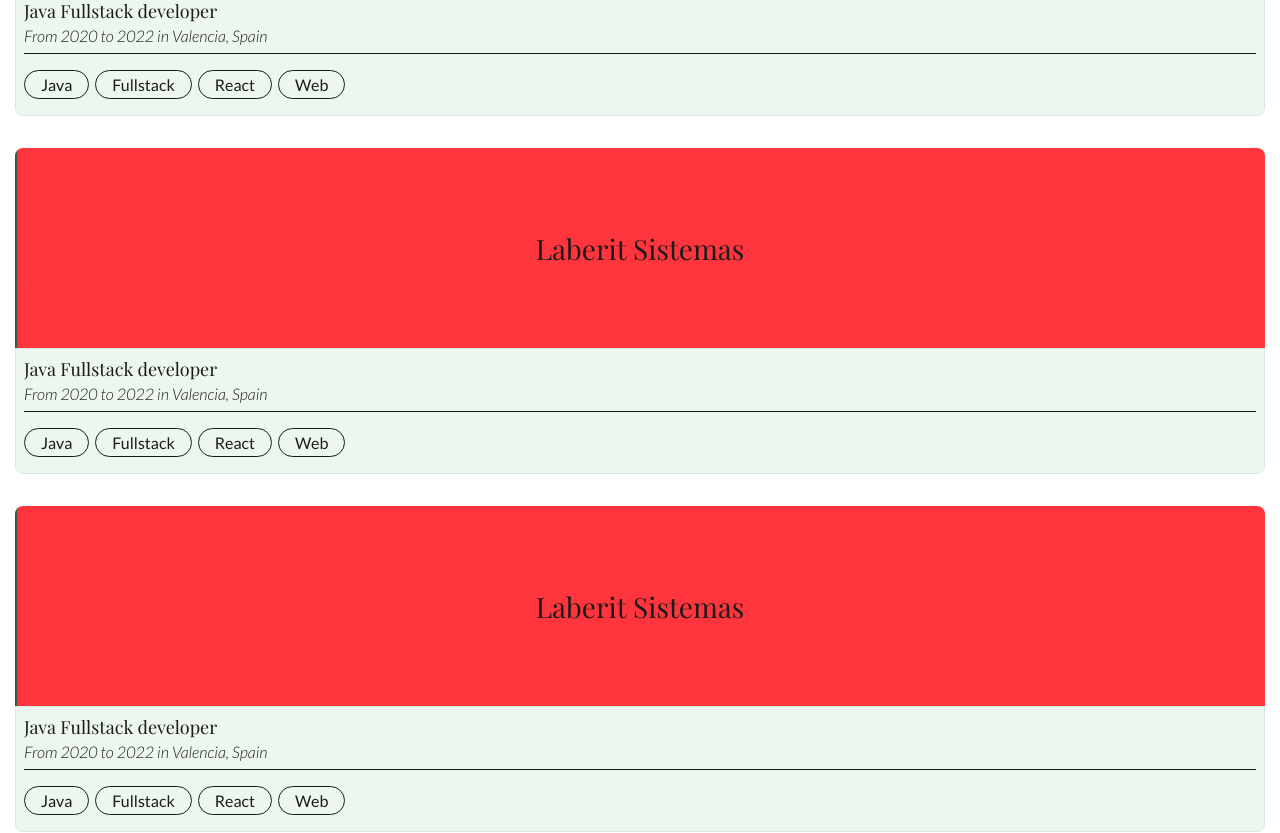
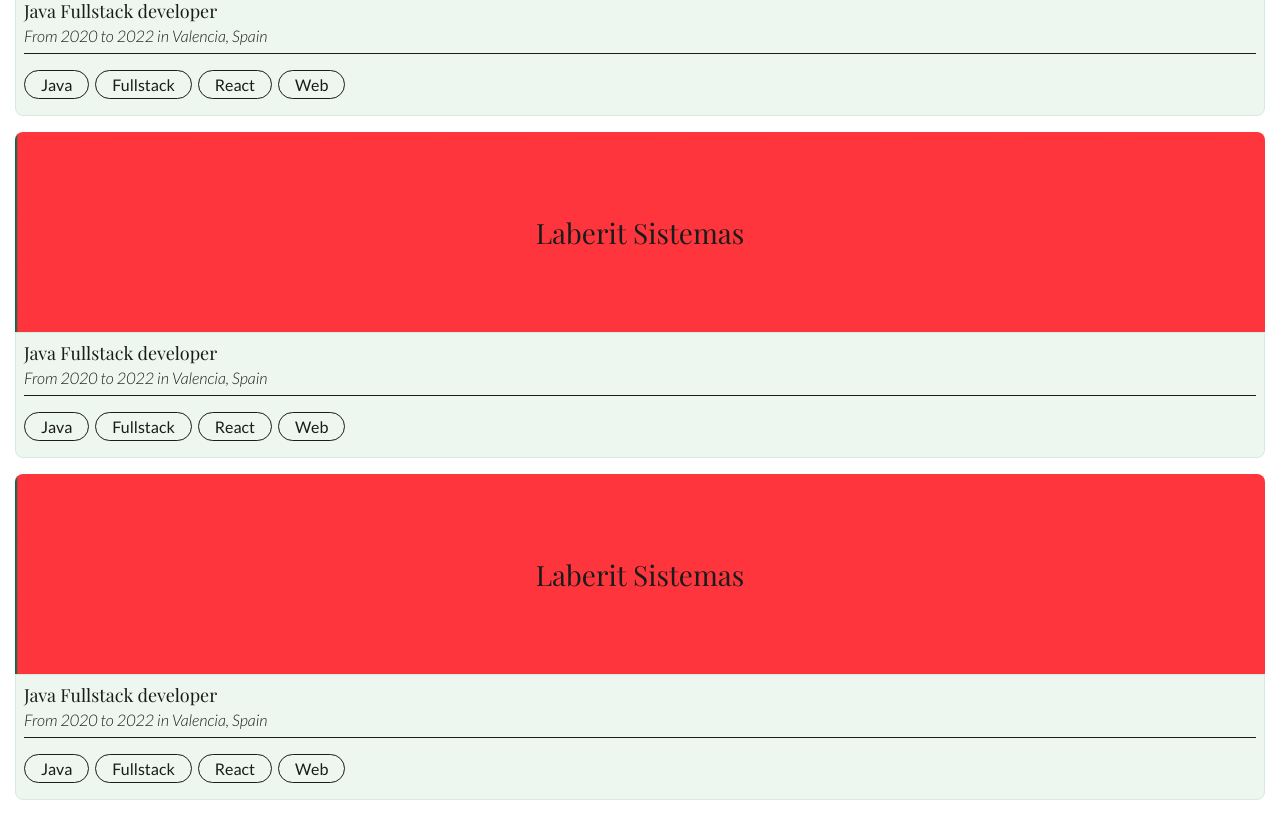
Before and after one commit to daiant/pages-2023, a Next.js app: page / in a window 1280 px wide. Shown: the part 1100-1933 px from the top of the page. Built offline with nearby package versions, Linux system fonts and the light colour scheme.

Commit message:
feat(block): reduce margin

```diff
--- a/components/sections/block/block.module.scss
+++ b/components/sections/block/block.module.scss
@@ -1,5 +1,5 @@
 .block {
-    margin-block-end: 32px;
+    margin-block-end: 16px;
     // border: 1px solid var(--main-color);
     header {
         position: relative;
```
